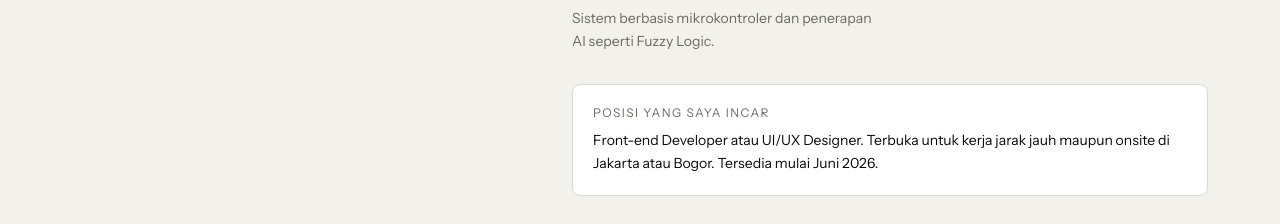
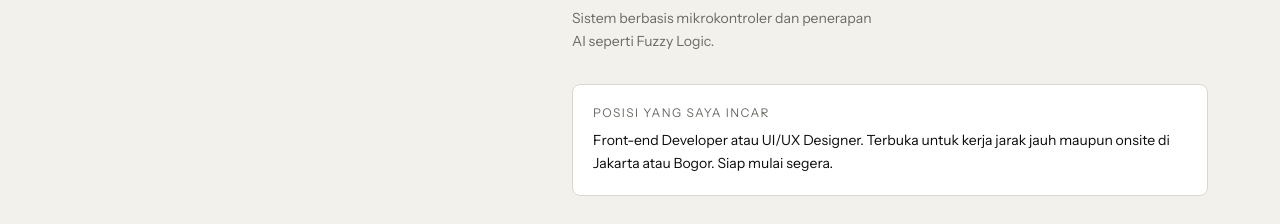
Before and after one commit to dafahuda/myportfolio, a React (Vite) app: page / in a window 1280 px wide. Shown: the part 1466-1690 px from the top of the page. Built offline with nearby package versions, Linux system fonts and the light colour scheme.

Commit message:
fix(content): replace expired availability date with immediate start

```diff
--- a/src/pages/AboutSection.jsx
+++ b/src/pages/AboutSection.jsx
@@ -44,7 +44,7 @@ const AboutSection = () => {
             <div className="border border-[var(--color-line)] rounded-lg p-5 bg-[var(--color-surface)]">
               <p className="text-xs uppercase tracking-[0.12em] text-[var(--color-muted)] mb-2">Posisi yang saya incar</p>
               <p className="text-sm text-[var(--color-ink)] leading-relaxed">
-                Front-end Developer atau UI/UX Designer. Terbuka untuk kerja jarak jauh maupun onsite di Jakarta atau Bogor. Tersedia mulai Juni 2026.
+                Front-end Developer atau UI/UX Designer. Terbuka untuk kerja jarak jauh maupun onsite di Jakarta atau Bogor. Siap mulai segera.
               </p>
             </div>
             <p className="text-sm text-[var(--color-muted)]">
```
